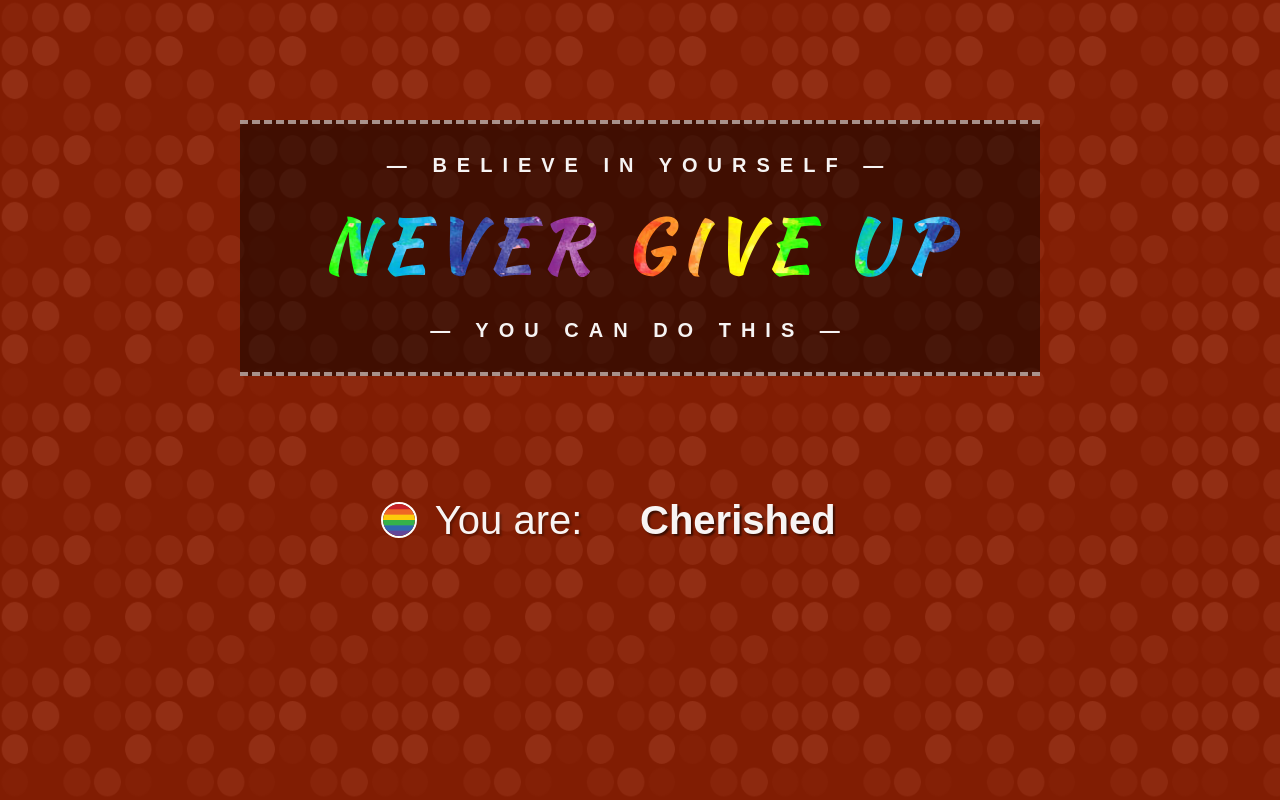
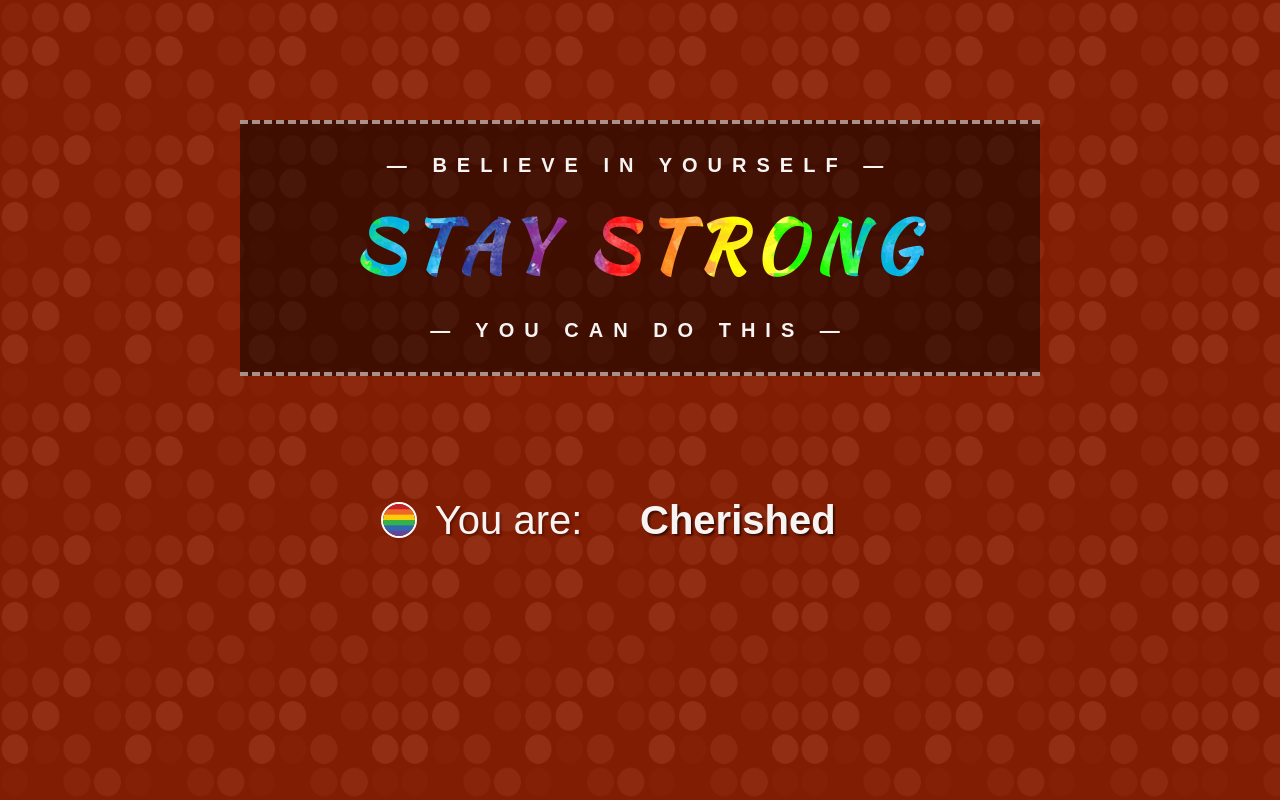
Before and after one commit to Niikii-J/Niikii-J.github.io, a plain HTML site: page index.html in a window 1280 px wide. Drawn offline with Linux system fonts and the light colour scheme; a web font is replaced by a local one.

Commit message:
Update index.html

```diff
--- a/index.html
+++ b/index.html
@@ -22,7 +22,7 @@
     <p>
         &mdash; Believe in yourself &mdash;
         <span>
-            Never Give Up
+            Stay Strong
         </span>
         &mdash; You can do this &mdash;
     </p>
```
